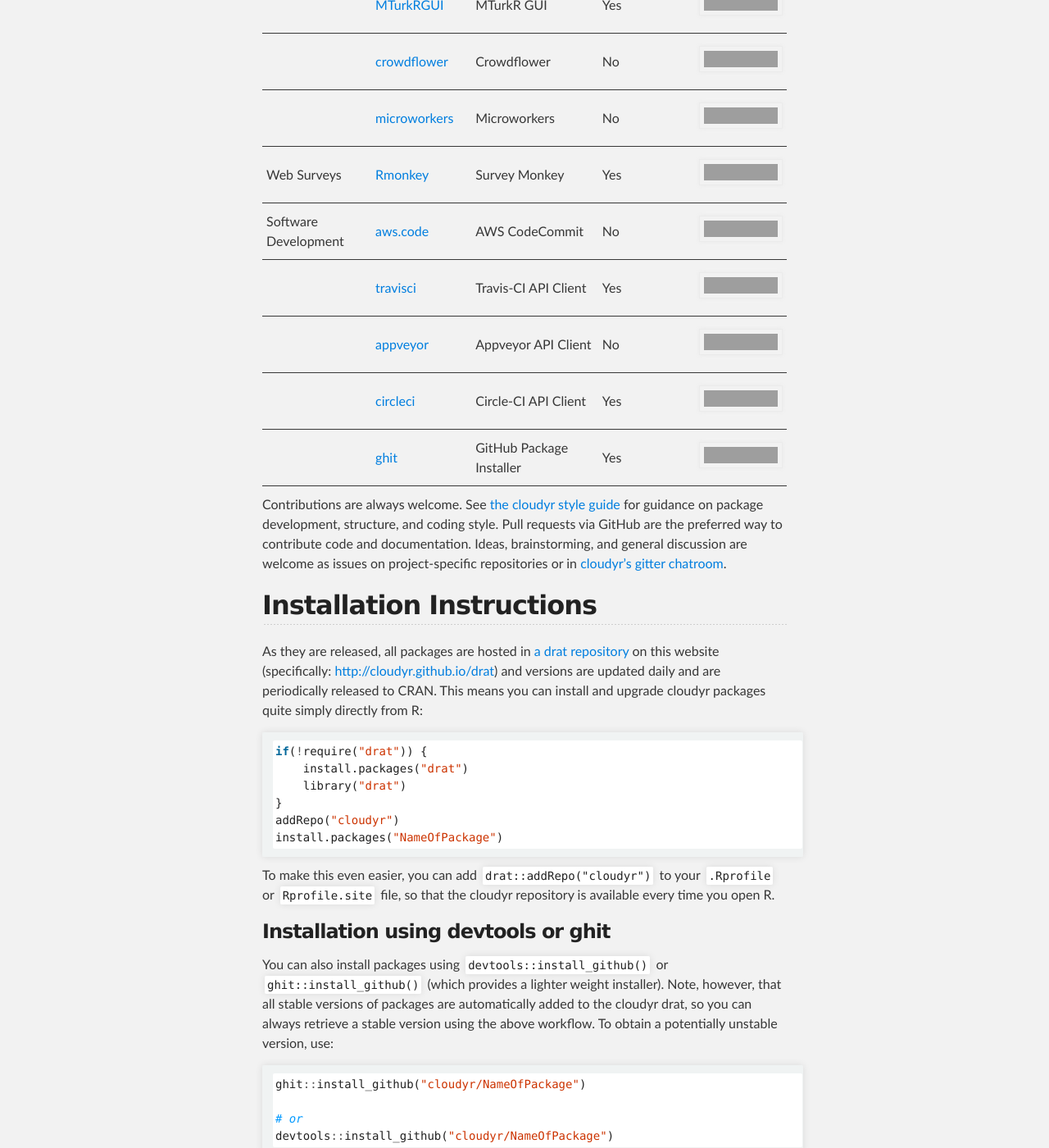
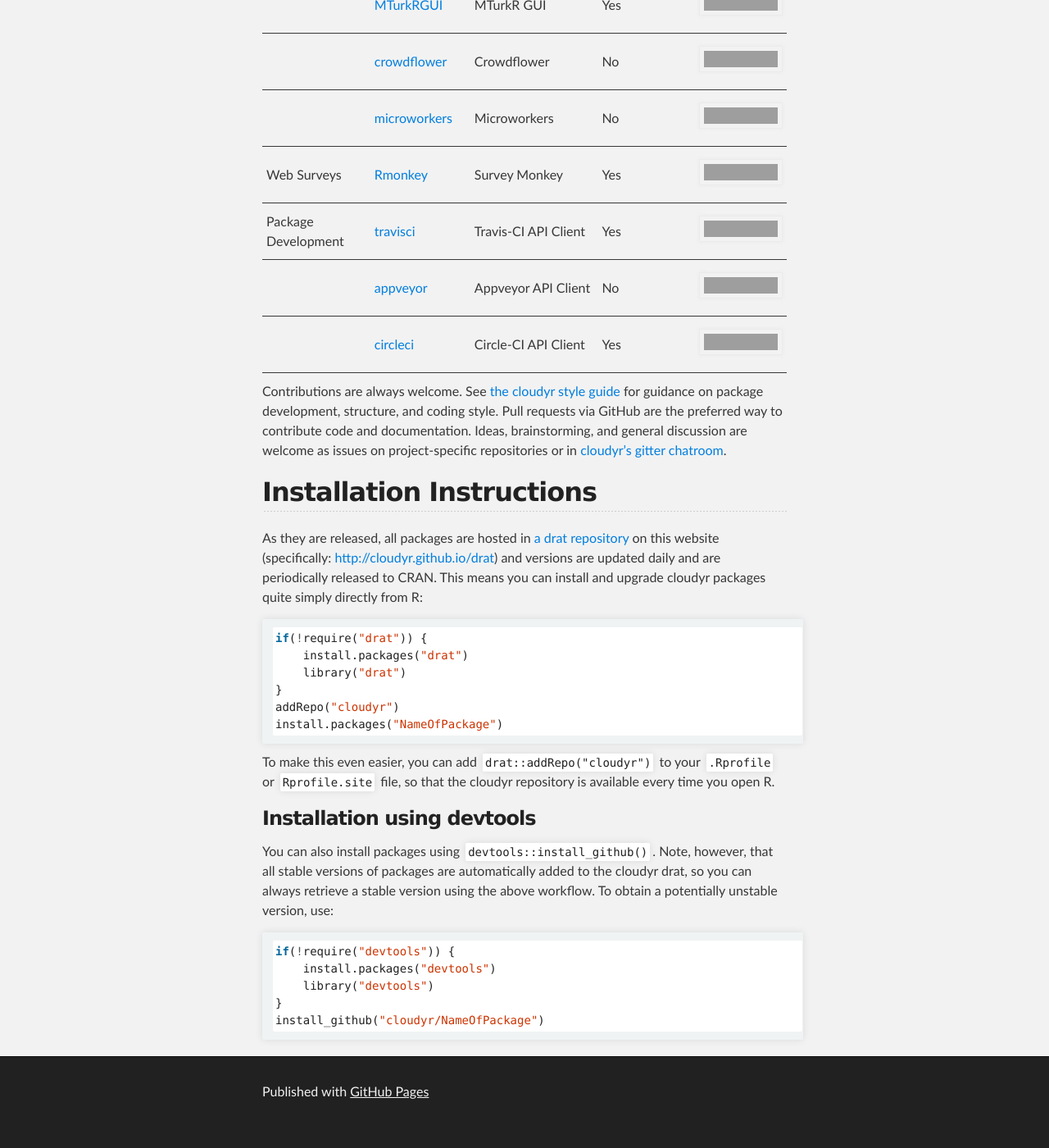
Before and after one commit to cloudyr/cloudyr.github.io, a Jekyll site: the page built from packages.md, in a window 1280 px wide and 1400 px high, scrolled down 1362 px. Shown: the whole window at 82% size. Built offline with Jekyll 4.4.1, drawn with Linux system fonts in a browser that asks for light colours; after the commit the page ends 2740 px from its top, so only the background shows below that; some of the changed text lies outside the part shown; grey boxes are pictures that could not be loaded.

````diff
--- a/packages.md
+++ b/packages.md
@@ -26,21 +26,24 @@ Here's what we're working on so far:
 | | [crowdflower](http://github.com/cloudyr/crowdflower) | Crowdflower | No | [![CRAN](http://www.r-pkg.org/badges/version/crowdflower)](http://cran.rstudio.com/package=crowdflower) |
 | | [microworkers](http://github.com/cloudyr/microworkers) | Microworkers | No | [![CRAN](http://www.r-pkg.org/badges/version/microworkers)](http://cran.rstudio.com/package=microworkers) |
 | Web Surveys | [Rmonkey](http://github.com/cloudyr/Rmonkey) | Survey Monkey | Yes | [![CRAN](http://www.r-pkg.org/badges/version/Rmonkey)](http://cran.rstudio.com/package=Rmonkey) |
-| Software Development | [aws.code](http://github.com/cloudyr/aws.code) | AWS CodeCommit  | No | [![CRAN](http://www.r-pkg.org/badges/version/aws.code)](http://cran.rstudio.com/package=aws.code) |
-|  | [travisci](http://github.com/cloudyr/travisci) | Travis-CI API Client  | Yes | [![CRAN](http://www.r-pkg.org/badges/version/travisci)](http://cran.rstudio.com/package=travisci) |
+| Package Development | [travisci](http://github.com/cloudyr/travisci) | Travis-CI API Client  | Yes | [![CRAN](http://www.r-pkg.org/badges/version/travisci)](http://cran.rstudio.com/package=travisci) |
 |  | [appveyor](http://github.com/cloudyr/appveyor) | Appveyor API Client  | No | [![CRAN](http://www.r-pkg.org/badges/version/appveyor)](http://cran.rstudio.com/package=appveyor) |
 |  | [circleci](http://github.com/cloudyr/circleci) | Circle-CI API Client  | Yes | [![CRAN](http://www.r-pkg.org/badges/version/circleci)](http://cran.rstudio.com/package=circleci) |
-|  | [ghit](http://github.com/cloudyr/ghit) | GitHub Package Installer  | Yes | [![CRAN](http://www.r-pkg.org/badges/version/ghit)](http://cran.rstudio.com/package=ghit) |
 
 Contributions are always welcome. See [the cloudyr style guide](../styleguide/index.html) for guidance on package development, structure, and coding style. Pull requests via GitHub are the preferred way to contribute code and documentation. Ideas, brainstorming, and general discussion are welcome as issues on project-specific repositories or in [cloudyr's gitter chatroom](https://gitter.im/cloudyr).
 
 <!--
  - [aws.container](http://github.com/cloudyr/aws.container): EC2 container client
+ - [aws.vpc](http://github.com/cloudyr/aws.vpc): Virtual Private Cloud client
  - [aws.emr](http://github.com/cloudyr/aws.emr): Elastic Map Reduce (Hadoop) client
+ - [aws.lambda](http://github.com/cloudyr/aws.lamda): Lamda (event-driven computing) client
  - [aws.kinesis](http://github.com/cloudyr/aws.kinesis): Kinesis (data stream processing) client
  - [aws.datapipeline](http://github.com/cloudyr/aws.datapipeline): Data Pipeline (task scheduling) client
  - [aws.elb](http://github.com/cloudyr/aws.elb): Elastic Load Balancing (EC2 distribution) client
  - [aws.cf](http://github.com/cloudyr/aws.cf): CloudFormation client
+-->
+
+<!--
  - [aws.config](http://github.com/cloudyr/aws.config): Config client
 -->
 
@@ -69,13 +72,14 @@ install.packages("NameOfPackage")
 To make this even easier, you can add `drat::addRepo("cloudyr")` to your `.Rprofile` or `Rprofile.site` file, so that the cloudyr repository is available every time you open R.
 
 
-### Installation using devtools or ghit ###
+### Installation using devtools ###
 
-You can also install packages using `devtools::install_github()` or `ghit::install_github()` (which provides a lighter weight installer). Note, however, that all stable versions of packages are automatically added to the cloudyr drat, so you can always retrieve a stable version using the above workflow. To obtain a potentially unstable version, use:
+You can also install packages using `devtools::install_github()`. Note, however, that all stable versions of packages are automatically added to the cloudyr drat, so you can always retrieve a stable version using the above workflow. To obtain a potentially unstable version, use:
 
 ```R
-ghit::install_github("cloudyr/NameOfPackage")
-
-# or
-devtools::install_github("cloudyr/NameOfPackage")
+if(!require("devtools")) {
+    install.packages("devtools")
+    library("devtools")
+}
+install_github("cloudyr/NameOfPackage")
 ```
````
Also changed, not shown: other parts of packages.md (+1 -1 lines).
